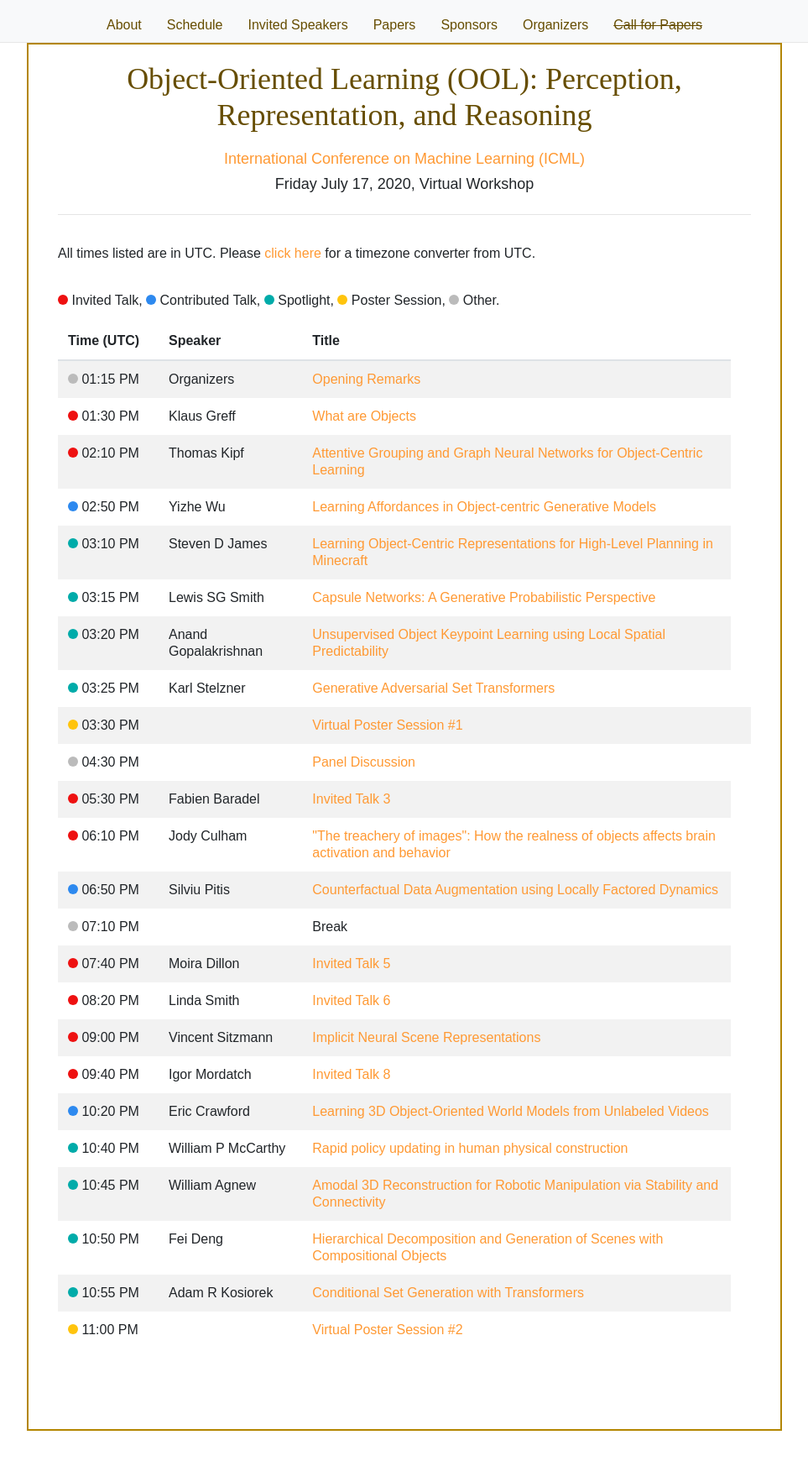
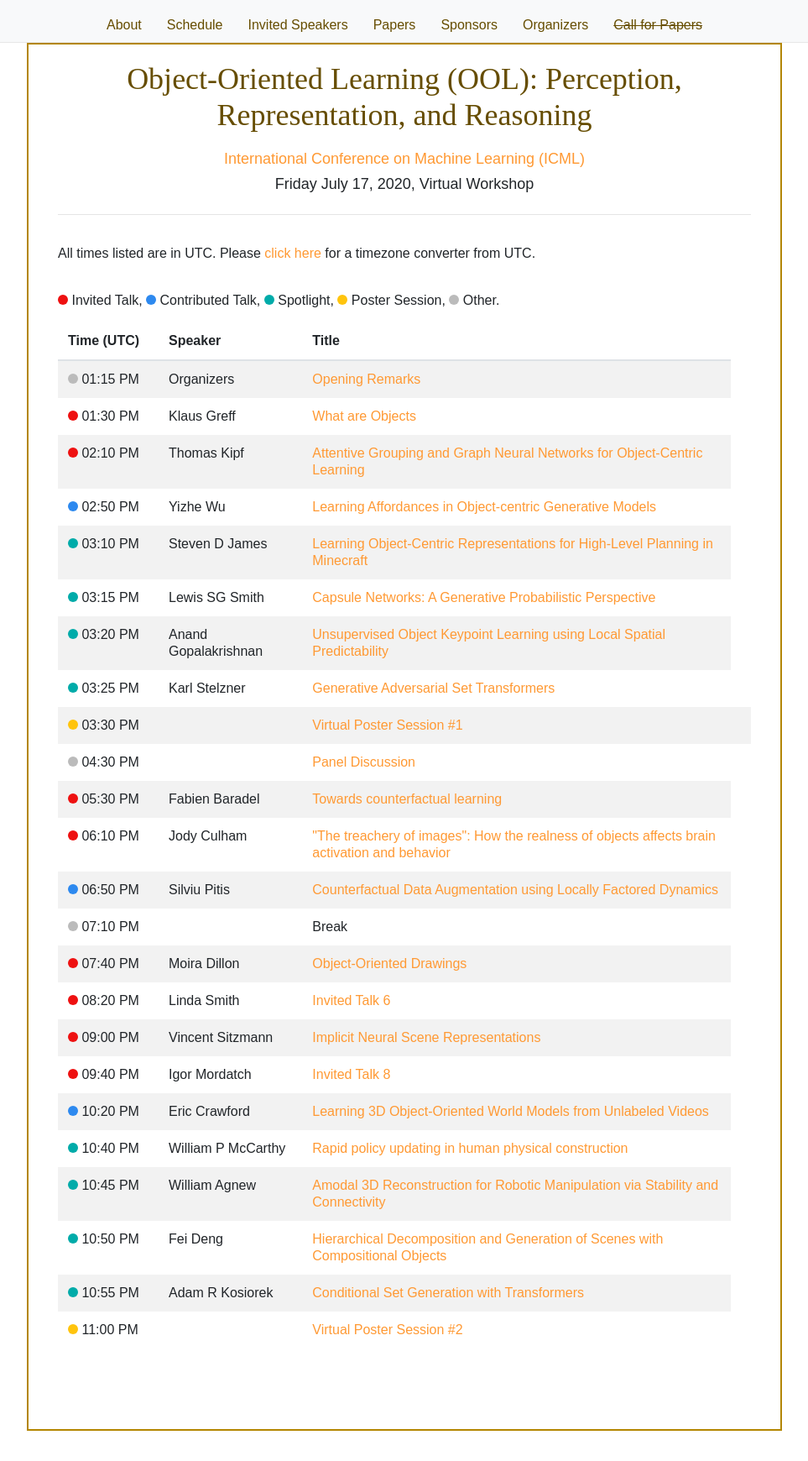
Before and after one commit to oolworkshop/oolworkshop.github.io, a Jekyll site: the page built from schedule.html, in a window 1280 px wide. Shown: the whole page at 84% size, without its empty margins (158-1121 px from the left). Built offline with Jekyll 4.4.1, drawn with Linux system fonts in a browser that asks for light colours; nearby versions of some CDN libraries.

Commit message:
update invited talk titles

```diff
--- a/schedule.html
+++ b/schedule.html
@@ -83,7 +83,7 @@ layout: default
     <tr>
       <td><span class="dot-invited-talk"></span> 05:30 PM</td>
       <td>Fabien Baradel</td>
-      <td><a href="/program/ool_36.html">Invited Talk 3</a></td>
+      <td><a href="/program/ool_36.html">Towards counterfactual learning</a></td>
 <!--      <td><a href="https://iclr.rocket.chat/channel/baics_channel_45" target="_blank">#baics_channel_45</a></td>-->
     </tr>
     <tr>
@@ -107,7 +107,7 @@ layout: default
     <tr>
       <td><span class="dot-invited-talk"></span> 07:40 PM</td>
       <td>Moira Dillon</td>
-      <td><a href="/program/ool_38.html">Invited Talk 5</a></td>
+      <td><a href="/program/ool_38.html">Object-Oriented Drawings</a></td>
 <!--      <td><a href="https://iclr.rocket.chat/channel/baics_channel_33" target="_blank">#baics_channel_33</a></td>-->
     </tr>
     <tr>
```
